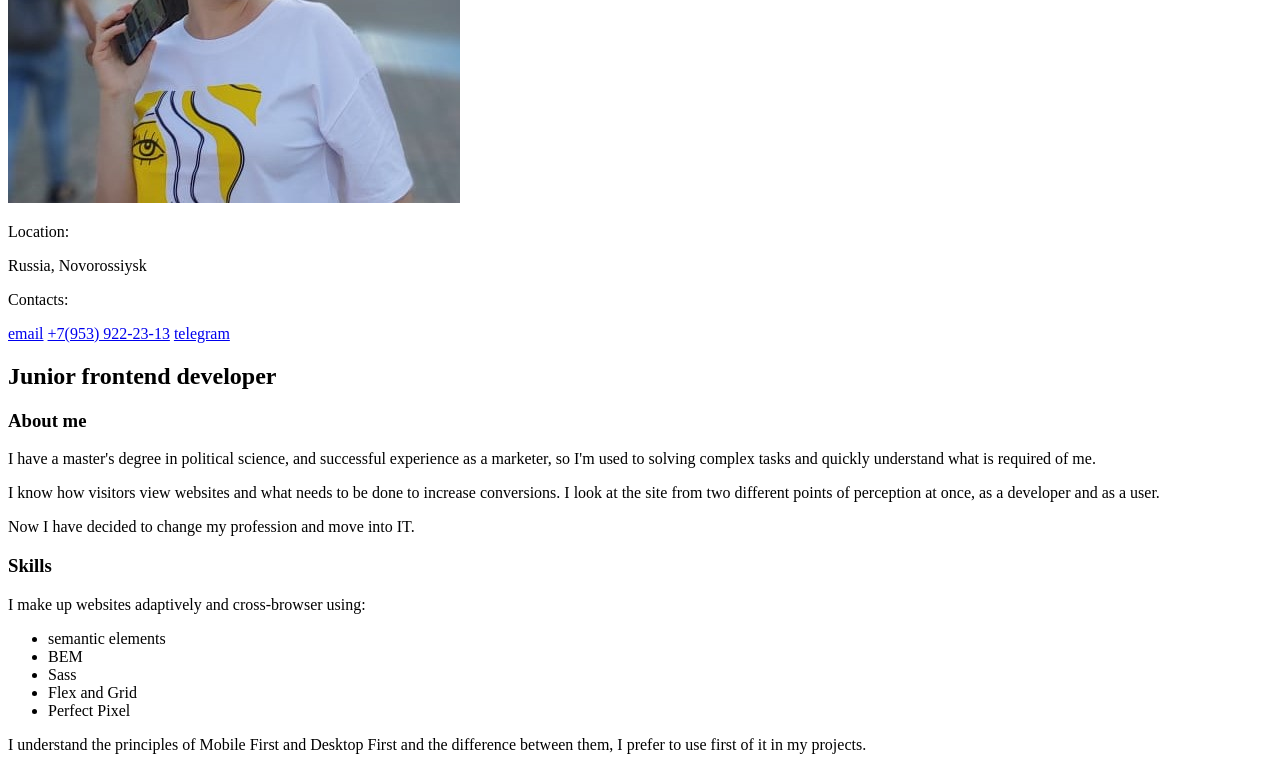
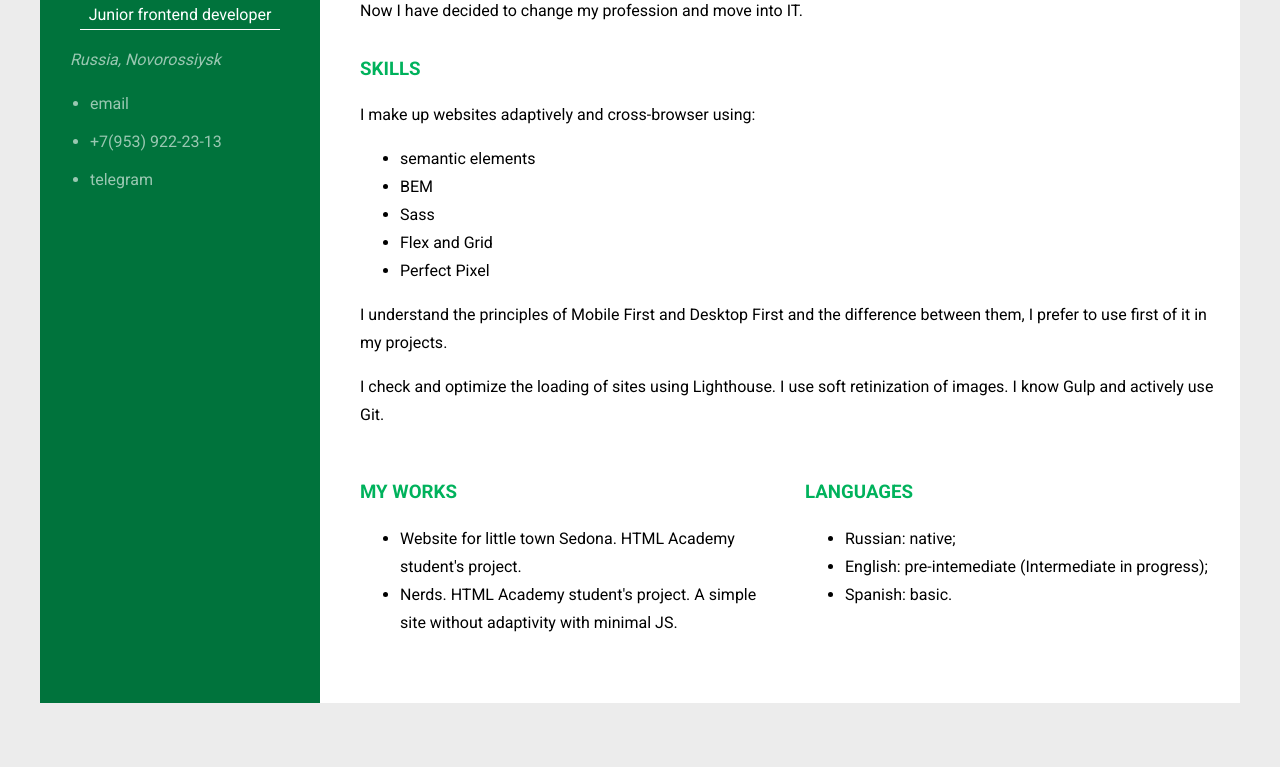
Before and after one commit to seamkate/-rsschool-cv, a plain HTML site: page index.html in a window 1280 px wide. Shown: the part 352-1119 px from the top of the page. Drawn offline with Linux system fonts and the light colour scheme.

Commit message:
feat: created styles with adaptive

```diff
--- a/index.html
+++ b/index.html
@@ -4,31 +4,45 @@
   <meta charset="UTF-8">
   <meta http-equiv="X-UA-Compatible" content="IE=edge">
   <meta name="viewport" content="width=device-width, initial-scale=1.0">
+
+  <link rel="preconnect" href="https://fonts.googleapis.com">
+  <link rel="preconnect" href="https://fonts.gstatic.com" crossorigin>
+  <link href="https://fonts.googleapis.com/css2?family=Roboto:wght@400;500;700&display=swap" rel="stylesheet">
   <link rel="stylesheet" href="style.css">
+
   <title>CV</title>
 </head>
 
 <body class="page-body">
 
   <header class="header">
-    <h1 class="visibility-hidden">Ekaterina Mityashina, Junior frontend developer</h1>
+    <picture>
+      <img class="header__avatar" src="img/1.jpg" alt="Аvatar" width="150" height="150">
+    </picture>
+    <h1>Ekaterina Mityashina</h1>
+    <p class="position">Junior frontend developer</p>
 
-    <picture>
-      <img class="heder__avatar" src="img/1.jpg" alt="Аvatar">
-    </picture>
-    <p>Location:</p>
-    <p>Russia, Novorossiysk</p>
+    <p class="location"> <i>Russia, Novorossiysk</i> </p>
 
-    <section>
-       <p>Contacts:</p>
-       <a href="mailto:mityashina.k@ya.ru">email</a>
-       <a href="tel:+79539222313"> +7(953) 922-23-13</a>
-       <a href="https://t.me/seamkate" target="_blank" rel="noopener noreferrer">telegram</a>
+    <section class="contacts">
+      <ul class="contacts__list">
+        <li>
+          <a class="link" href="mailto:mityashina.k@ya.ru">email</a>
+        </li>
+
+        <li>
+          <a class="link" href="tel:+79539222313"> +7(953) 922-23-13</a>
+        </li>
+
+        <li>
+          <a class="link" href="https://t.me/seamkate" target="_blank" rel="noopener noreferrer">telegram</a>
+        </li>
+      </ul>
     </section>
   </header>
 
-  <main>
-    <h2>Junior frontend developer</h2>
+  <main class="page-main">
+    <h2>Information about candidate</h2>
 
     <section>
       <h3>About me</h3>
@@ -47,15 +61,16 @@
         <li>Flex and Grid</li>
         <li>Perfect Pixel</li>
       </ul>
-       <p>I understand the principles of Mobile First and Desktop First and the difference between them, I prefer to use first of it in my projects.</p>
-       <p>I check and optimize the loading of sites using Lighthouse. I use soft retinization of images. I know Gulp and actively use Git.</p>
+      <p>I understand the principles of Mobile First and Desktop First and the difference between them, I prefer to use first of it in my projects.</p>
+      <p>I check and optimize the loading of sites using Lighthouse. I use soft retinization of images. I know Gulp and actively use Git.</p>
     </section>
 
-    <section>
+    <section class="grid">
+      <section>
       <h3>My works</h3>
       <ul>
-        <li><a href="https://github.com/seamkate/sedona">Website for little town Sedona. HTML Academy student's project.</a></li>
-        <li><a href="https://github.com/seamkate/nerds">Nerds. HTML Academy student's project. A simple site without adaptivity with minimal JS.</a></li>
+        <li><a class="link" href="https://github.com/seamkate/sedona">Website for little town Sedona. HTML Academy student's project.</a></li>
+        <li><a class="link" href="https://github.com/seamkate/nerds">Nerds. HTML Academy student's project. A simple site without adaptivity with minimal JS.</a></li>
       </ul>
     </section>
 
@@ -67,6 +82,9 @@
         <li>Spanish: basic.</li>
       </ul>
     </section>
+    </section>
+
+
   </main>
 </body>
 </html>
--- a/style.css
+++ b/style.css
@@ -1,11 +1,137 @@
-.page-body{
-  @media screen { min-width: 768px;
-    display: grid;
-  grid-template-columns: 300px, 1fr;
-  }
+:root{
+  --basic-black: #000000;
+  --basic-white: #ffffff;
+  --basic-color: #00733C;
+  --basic-color-light: #00B25C;
+  --background: #ececec;
 
 }
-.header {
 
 
+body {
+  min-height: 100vh;
+  margin: 0;
+  padding-top: 50px;
+  padding-bottom: 50px;
+  font-family: 'Roboto', sans-serif;
+  line-height: 175%;
 }
+
+a {
+  text-decoration: none;
+}
+
+img {
+  max-width: 100%;
+  height: auto;
+}
+
+.page-body{
+  display: grid;
+  grid-template-columns: 280px 1fr;
+  max-width: 1200px;
+  margin: 0 auto;
+  background-color: var(--background);
+}
+
+.visually-hidden {
+  position: absolute;
+  width: 1px;
+  height: 1px;
+  margin: -1px;
+  border: 0;
+  padding: 0;
+  white-space: nowrap;
+  -webkit-clip-path: inset(100%);
+          clip-path: inset(100%);
+  clip: rect(0 0 0 0);
+  overflow: hidden;
+}
+
+/* HEADER */
+
+.header {
+  grid-column-start: 1;
+  grid-column-end: 1;
+  background-color: var(--basic-color);
+  color: var(--basic-white);
+  padding-top: 40px;
+  padding-left: 10px;
+  padding-right: 10px;
+  padding-bottom: 20px;
+  text-align: center;
+}
+
+.header__avatar {
+  border-radius: 50%;
+}
+
+.position::after {
+  content: "";
+  display: block;
+  width: 200px;
+  height: 1px;
+  background-color: var(--basic-white);
+  margin: auto;
+
+}
+
+.location {
+  opacity: 0.6;
+  text-align: left;
+  padding-left: 20px;
+}
+
+.link {
+  color: var(--basic-black);
+}
+
+.header .link {
+  color: var(--basic-white);
+}
+
+.contacts__list {
+  /* list-style: none; */
+  color: var(--basic-white);
+  opacity: 0.6;
+  text-align: left;
+}
+.contacts__list li {
+  margin-bottom: 10px;
+}
+
+/* MAIN */
+
+.page-main {
+  padding-left: 40px;
+  padding-top: 40px;
+  padding-right: 10px;
+  background-color: var(--basic-white);
+}
+
+h2, h3 {
+  color:var(--basic-color-light);
+  text-transform: uppercase;
+}
+
+section {
+  margin-bottom: 30px;
+}
+
+.grid {
+  display: grid;
+  grid-template-columns: 1fr 1fr;
+  gap: 20px;
+  margin-bottom: 20px;
+}
+
+@media screen and (max-width: 648px) {
+  .page-body {
+    display: block;
+    padding-top: 0;
+    background-color: var(--basic-white);
+  }
+  .grid {
+    display: block;
+  }
+}
```
